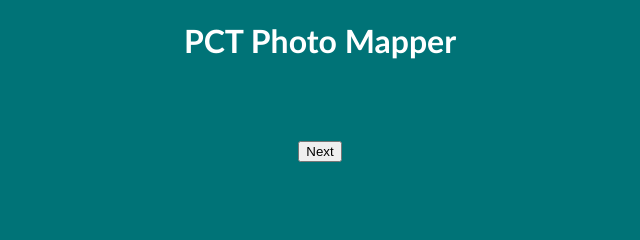
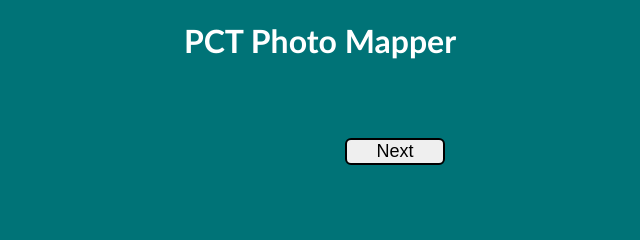
Before and after one commit to James-E-Sullivan/pct-photo-mapper, a Django app: page /photomapper/ in a window 1280 px wide. Shown: the top 240 px of the page, without its empty margins (320-960 px from the left). Run offline with Django 4.2, Linux system fonts and the light colour scheme; data that the repository does not hold is empty; some libraries are stand-ins or nearby versions.

Commit message:
Reorganize html divs and btn styles for index.html

```diff
--- a/photomapper/static/style.css
+++ b/photomapper/static/style.css
@@ -28,7 +28,26 @@ body {
 
 #pct-photo {
     width: 600px;
-    height: auto;
+    height: 450px;
+}
+
+.img-controls {
+    display: flex;
+    justify-content: space-around;
+    width: 300px;
+}
+
+.btn-container {
+    display: flex;
+    justify-content: center;
+    width: 120px;
+}
+
+.img-update-btn {
+    width: 100px;
+    font-size: 18px;
+    border: black 2px solid;
+    border-radius: 6px;
 }
 
 .map-container {
--- a/photomapper/templates/photomapper/index.html
+++ b/photomapper/templates/photomapper/index.html
@@ -22,9 +22,13 @@
     <div class="alignment-container">
         <h1>PCT Photo Mapper</h1>
         <div class="image-container"></div>
-        <div class="button-container">
-            <button class="img-update-btn" id="prev-btn" hidden="true">Previous</button>
-            <button class="img-update-btn" id="next-btn">Next</button>
+        <div class="img-controls">
+            <div class="btn-container">
+                <button class="img-update-btn" id="prev-btn" hidden="true">Previous</button>
+            </div>
+            <div class="btn-container">
+                <button class="img-update-btn" id="next-btn">Next</button>
+            </div>
         </div>
         <div>
             <div id="latitude"></div>
```
